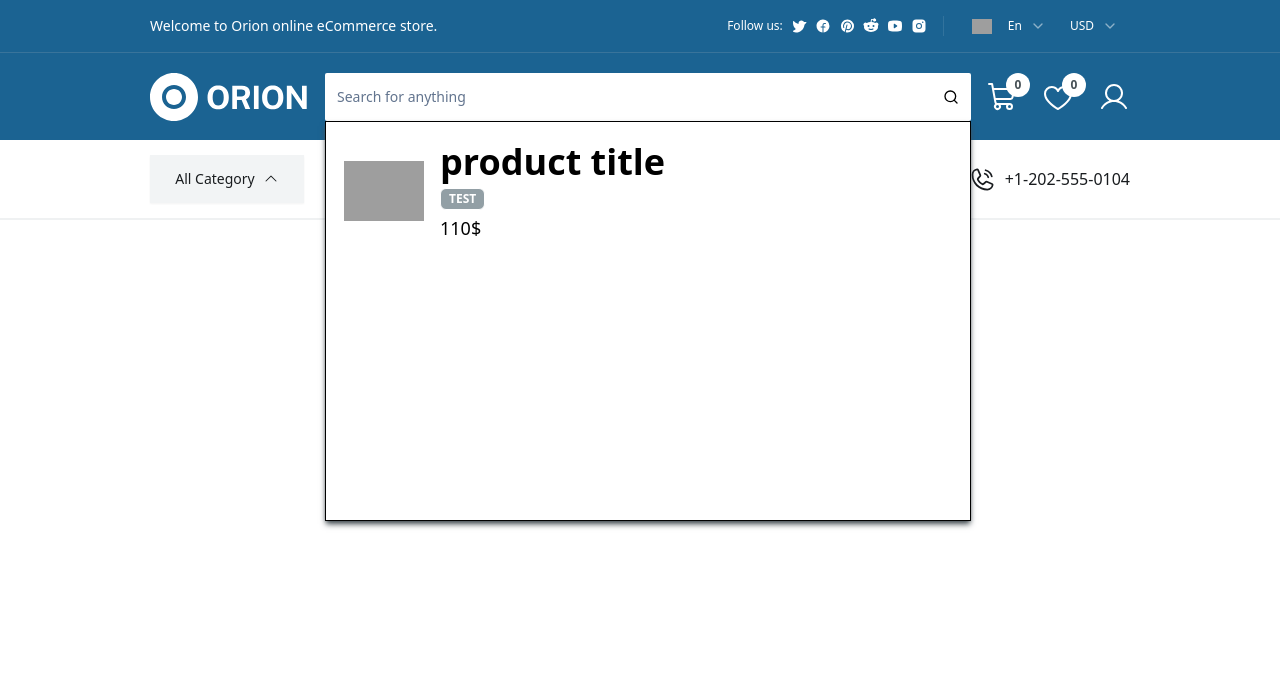
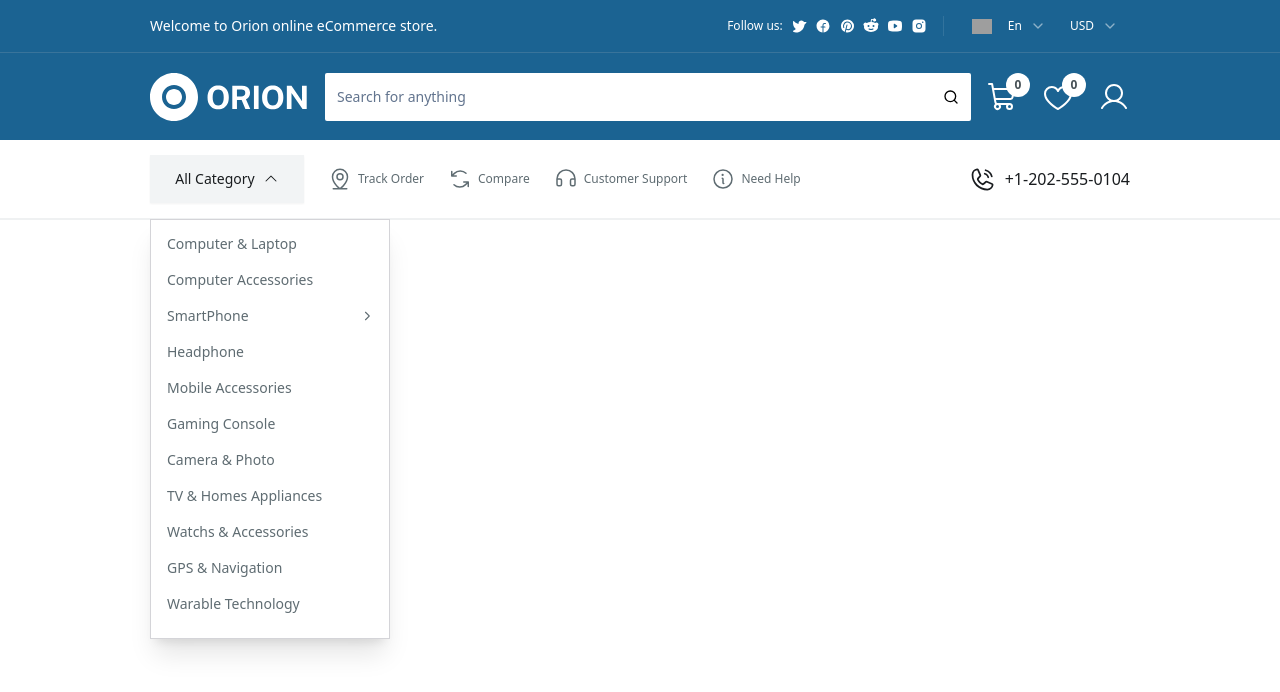
Before and after one commit to Nguyen-Du-Lap/eCommerce-Marketplace, a Next.js app: page / in a window 1280 px wide. Shown: the top 692 px of the page. Built offline with nearby package versions, Linux system fonts and the light colour scheme; grey boxes are pictures that could not be loaded.

Commit message:
categorylist

```diff
--- a/app/layout.tsx
+++ b/app/layout.tsx
@@ -1,6 +1,7 @@
 import type { Metadata } from "next";
 import { Geist, Geist_Mono } from "next/font/google";
 import "./globals.css";
+import Providers from "@/providers";
 
 const geistSans = Geist({
   variable: "--font-geist-sans",
@@ -27,8 +28,7 @@ export default function RootLayout({
       <body
         className={`${geistSans.variable} ${geistMono.variable} antialiased`}
       >
-
-        {children}
+        <Providers>{children}</Providers>
       </body>
     </html>
   );
--- /dev/null
+++ b/components/modules/header/CategoryList.tsx
@@ -0,0 +1,47 @@
+'use client';
+
+import { CaretRight } from '@phosphor-icons/react';
+import React from 'react';
+
+export default function CategoryList(){
+    return (
+        <div className='absolute h-[420px] w-[240px] shadow-xl top-[64px] border border-zinc-300 py-1.5'>
+            <ul>
+                <li className='h-[36px] capitalize w-full flex items-center justify-between px-4 group cursor-pointer text-gray-600 hover:text-gray-900 hover:bg-gray-50'>
+                    <span className='body-S-400 group-hover:font-medium'>Computer & Laptop</span>
+                </li>
+                <li className='h-[36px] capitalize w-full flex items-center justify-between px-4 group cursor-pointer text-gray-600 hover:text-gray-900 hover:bg-gray-50'>
+                    <span className='body-S-400 group-hover:font-medium'>Computer Accessories</span>
+                </li>
+                <li className='h-[36px] capitalize w-full flex items-center justify-between px-4 group cursor-pointer text-gray-600 hover:text-gray-900 hover:bg-gray-50'>
+                    <span className='body-S-400 group-hover:font-medium'>SmartPhone</span>
+                    <CaretRight size={12} weight='bold'/>
+                </li>
+                <li className='h-[36px] capitalize w-full flex items-center justify-between px-4 group cursor-pointer text-gray-600 hover:text-gray-900 hover:bg-gray-50'>
+                    <span className='body-S-400 group-hover:font-medium'>Headphone</span>
+                </li>
+                <li className='h-[36px] capitalize w-full flex items-center justify-between px-4 group cursor-pointer text-gray-600 hover:text-gray-900 hover:bg-gray-50'>
+                    <span className='body-S-400 group-hover:font-medium'>Mobile Accessories</span>
+                </li>
+                <li className='h-[36px] capitalize w-full flex items-center justify-between px-4 group cursor-pointer text-gray-600 hover:text-gray-900 hover:bg-gray-50'>
+                    <span className='body-S-400 group-hover:font-medium'>Gaming Console</span>
+                </li>
+                <li className='h-[36px] capitalize w-full flex items-center justify-between px-4 group cursor-pointer text-gray-600 hover:text-gray-900 hover:bg-gray-50'>
+                    <span className='body-S-400 group-hover:font-medium'>Camera & Photo</span>
+                </li>
+                <li className='h-[36px] capitalize w-full flex items-center justify-between px-4 group cursor-pointer text-gray-600 hover:text-gray-900 hover:bg-gray-50'>
+                    <span className='body-S-400 group-hover:font-medium'>TV & Homes Appliances</span>
+                </li>
+                <li className='h-[36px] capitalize w-full flex items-center justify-between px-4 group cursor-pointer text-gray-600 hover:text-gray-900 hover:bg-gray-50'>
+                    <span className='body-S-400 group-hover:font-medium'>Watchs & Accessories</span>
+                </li>
+                <li className='h-[36px] capitalize w-full flex items-center justify-between px-4 group cursor-pointer text-gray-600 hover:text-gray-900 hover:bg-gray-50'>
+                    <span className='body-S-400 group-hover:font-medium'>GPS & Navigation</span>
+                </li>
+                <li className='h-[36px] capitalize w-full flex items-center justify-between px-4 group cursor-pointer text-gray-600 hover:text-gray-900 hover:bg-gray-50'>
+                    <span className='body-S-400 group-hover:font-medium'>Warable Technology</span>
+                </li>
+            </ul>
+        </div>
+    );
+};
--- a/components/modules/header/Menus.tsx
+++ b/components/modules/header/Menus.tsx
@@ -3,37 +3,66 @@
 import Container from "@/components/custom/Container";
 import { RectangleButton } from "@/components/custom/RectangleButton";
 import { cn } from "@/lib/utils";
-import { ArrowsCounterClockwise, CaretUp, Headphones, Info, MapPinLine, PhoneCall } from "@phosphor-icons/react";
+import {
+  ArrowsCounterClockwise,
+  CaretUp,
+  Headphones,
+  Info,
+  MapPinLine,
+  PhoneCall,
+} from "@phosphor-icons/react";
 import Link from "next/link";
 import React from "react";
+import CategoryList from "./CategoryList";
 
-export default function Menus({className}: { className?: string }) {
+export default function Menus({ className }: { className?: string }) {
   return (
-    <div className={cn("h-[80px] bg-white border-b-2 border-b-gray-300/20", className)} >
+    <div
+      className={cn(
+        "h-[80px] bg-white border-b-2 border-b-gray-300/20",
+        className
+      )}
+    >
       <Container>
         <div className="flex items-center justify-between h-full">
           {/* left content */}
           <div className="flex items-center justify-between h-full gap-[24px]">
             {/* category */}
+            <div className="relative">
               <RectangleButton className="capitalize flex items-center h-[48px] w-[154px] bg-gray-50 text-gray-900">
                 all category
                 <CaretUp size={16} />
               </RectangleButton>
+              <CategoryList />
+            </div>
+
             {/* page */}
             <div className="flex items-center gap-[24px] capitalize">
-                <Link href="/" className="flex items-center gap-[6px] text-gray-600">
+              <Link
+                href="/"
+                className="flex items-center gap-[6px] text-gray-600"
+              >
                 <MapPinLine size={24} />
                 <span>Track Order</span>
               </Link>
-                <Link href="/" className="flex items-center gap-[6px] text-gray-600">
+              <Link
+                href="/"
+                className="flex items-center gap-[6px] text-gray-600"
+              >
                 <ArrowsCounterClockwise size={24} />
                 <span>Compare</span>
               </Link>
-                <Link href="/" className="flex items-center gap-[6px] text-gray-600">
+              <Link
+                href="/"
+                className="flex items-center gap-[6px] text-gray-600"
+              >
                 <Headphones size={24} />
                 <span>Customer Support</span>
               </Link>
-                <Link href="/" className="flex items-center gap-[6px] text-gray-600">
+              <Link
+                href="/"
+                className="flex items-center gap-[6px] text-gray-600"
+              >
                 <Info size={24} />
                 <span>Need Help</span>
               </Link>
--- a/components/modules/header/SearchInput.tsx
+++ b/components/modules/header/SearchInput.tsx
@@ -1,36 +1,91 @@
-'use client';
+"use client";
 
-import { Badge } from '@/components/custom/Badge';
-import { Button } from '@/components/ui/button';
-import { Input } from '@/components/ui/input';
-import { cn } from '@/lib/utils';
-import { Search } from 'lucide-react';
-import Image from 'next/image';
-import Link from 'next/link';
-import React from 'react';
+import { Badge } from "@/components/custom/Badge";
+import { Button } from "@/components/ui/button";
+import { Input } from "@/components/ui/input";
+import { cn } from "@/lib/utils";
+import { Search } from "lucide-react";
+import Image from "next/image";
+import Link from "next/link";
+import React from "react";
+import { m } from "framer-motion";
 
-export default function SearchInput({className}: {className?: string}) {
+export default function SearchInput({ className }: { className?: string }) {
+  const [openDropDow, setOpenDropDow] = React.useState(false);
   return (
-        <div className={cn(className, "px-2, relative")}>
-            <Input className='border-none shadow-none focus-visible:ring-0 focus:ring-white' placeholder='Search for anything'/>
+    <div className={cn(className, "px-2, relative")} onMouseLeave={() => setOpenDropDow(false)}>
+      <Input
+        className="border-none shadow-none focus-visible:ring-0 focus:ring-white"
+        onMouseDown={() => setOpenDropDow(!openDropDow)}
+
+        placeholder="Search for anything"
+      />
       <Button variant="icon">
-                <Search/>
+        <Search />
       </Button>
 
       {/* search dropdown */}
-            <div className='h-[400px] absolute w-full top-12 bg-white border overflow-auto backdrop-filter shadow-gray-700 shadow-md left-0'>
-                <div className='flex flex-col gap-y-6'>
-                    <Link href="/" className='flex items-center gap-4 py-4 px-4 border-2 border-white hover:border-secondary-700'>
-                        <Image src="https://cdn-icons-png.flaticon.com/128/1656/1656850.png" width={80} height={80} alt='product image' />
-                        <div className='flex flex-col gap-1'>
-                            <h3 className='display-5'>product title</h3>
+      <m.div
+        initial={{ opacity: 0, y: -15 }}
+        whileInView={{ opacity: 1, y: 0 }}
+        exit={{ opacity: 0, y: -15 }}
+        transition={{ duration: 0.3, ease: "easeOut" }}
+        className={cn(
+          "hidden h-[480px] absolute w-full top-12 bg-white border overflow-auto backdrop-filter shadow-gray-700 shadow-md left-0",
+          openDropDow && "block"
+        )}
+      >
+        <div className="flex flex-col">
+          <Link
+            href="/"
+            className="flex items-center gap-4 py-4 px-4 border-2 border-white hover:border-secondary-700"
+          >
+            <Image
+              src="https://cdn-icons-png.flaticon.com/128/1656/1656850.png"
+              width={80}
+              height={80}
+              alt="product image"
+            />
+            <div className="flex flex-col gap-1">
+              <h3 className="label-1">product title</h3>
               <Badge variant="soldOut">test</Badge>
-                            <h3 className='label-1'>110$</h3>
+              <h3 className="label-1">110$</h3>
             </div>
           </Link>
-
+          <Link
+            href="/"
+            className="flex items-center gap-4 py-4 px-4 border-2 border-white hover:border-secondary-700"
+          >
+            <Image
+              src="https://cdn-icons-png.flaticon.com/128/1656/1656850.png"
+              width={80}
+              height={80}
+              alt="product image"
+            />
+            <div className="flex flex-col gap-1">
+              <h3 className="body-XXL">product title</h3>
+              <Badge variant="soldOut">test</Badge>
+              <h3 className="label-1">110$</h3>
             </div>
+          </Link>
+          <Link
+            href="/"
+            className="flex items-center gap-4 py-4 px-4 border-2 border-white hover:border-secondary-700"
+          >
+            <Image
+              src="https://cdn-icons-png.flaticon.com/128/1656/1656850.png"
+              width={80}
+              height={80}
+              alt="product image"
+            />
+            <div className="flex flex-col gap-1">
+              <h3 className="body-XXL">product title</h3>
+              <Badge variant="soldOut">test</Badge>
+              <h3 className="label-1">110$</h3>
             </div>
+          </Link>
+        </div>
+      </m.div>
     </div>
   );
-};
+}
--- a/package.json
+++ b/package.json
@@ -17,6 +17,7 @@
     "@radix-ui/react-tabs": "^1.1.9",
     "class-variance-authority": "^0.7.1",
     "clsx": "^2.1.1",
+    "framer-motion": "^12.9.2",
     "lucide-react": "^0.503.0",
     "next": "15.3.1",
     "react": "^19.0.0",
--- /dev/null
+++ b/providers/framer-motion-provider.tsx
@@ -0,0 +1,16 @@
+"use client";
+
+import { domAnimation, LazyMotion } from "framer-motion";
+import React from "react";
+
+export default function FramerMotionProvider({
+  children,
+}: {
+  children?: React.ReactNode;
+}) {
+  return (
+    <LazyMotion strict features={domAnimation}>
+      {children}
+    </LazyMotion>
+  );
+}
--- /dev/null
+++ b/providers/index.tsx
@@ -0,0 +1,12 @@
+"use client";
+
+import React from "react";
+import FramerMotionProvider from "./framer-motion-provider";
+
+export default function Providers({
+  children,
+}: {
+  children?: React.ReactNode;
+}) {
+  return <FramerMotionProvider>{children}</FramerMotionProvider>;
+}
```
Also changed, not shown: 1 other file (tests, documents, lock files or other folders). Lines whose indentation alone changed are shown as unchanged.
